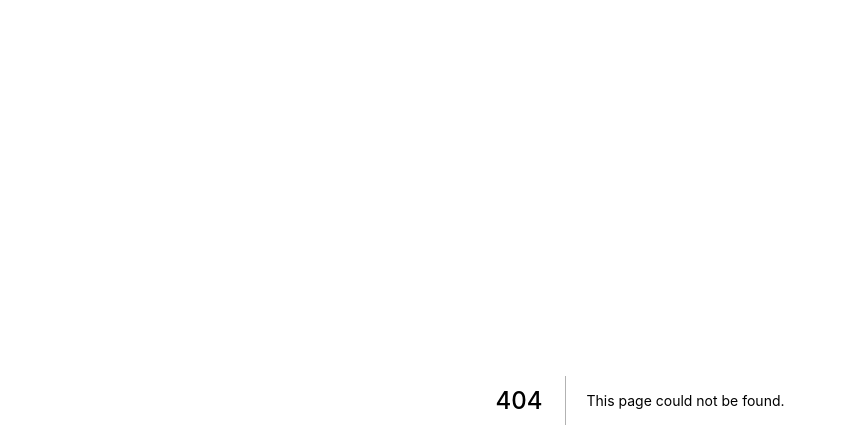
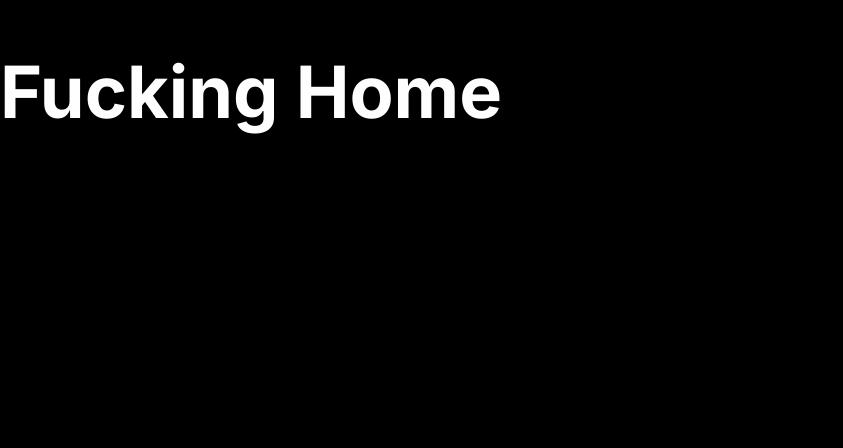
Before and after one commit to codeonec/theproject, a Next.js app: page /home in a window 1280 px wide. Before the commit this address had no page. Shown: the top 448 px of the page, without its empty margins (0-843 px from the left). Built offline with nearby package versions, Linux system fonts and the light colour scheme.

Commit message:
HOOOmeee

```diff
--- /dev/null
+++ b/pages/home/index.js
@@ -0,0 +1,8 @@
+const HomePage = () => {
+    return(
+        <div>
+            <h1>Fucking Home</h1>
+        </div>
+    )
+}
+export default HomePage
```
